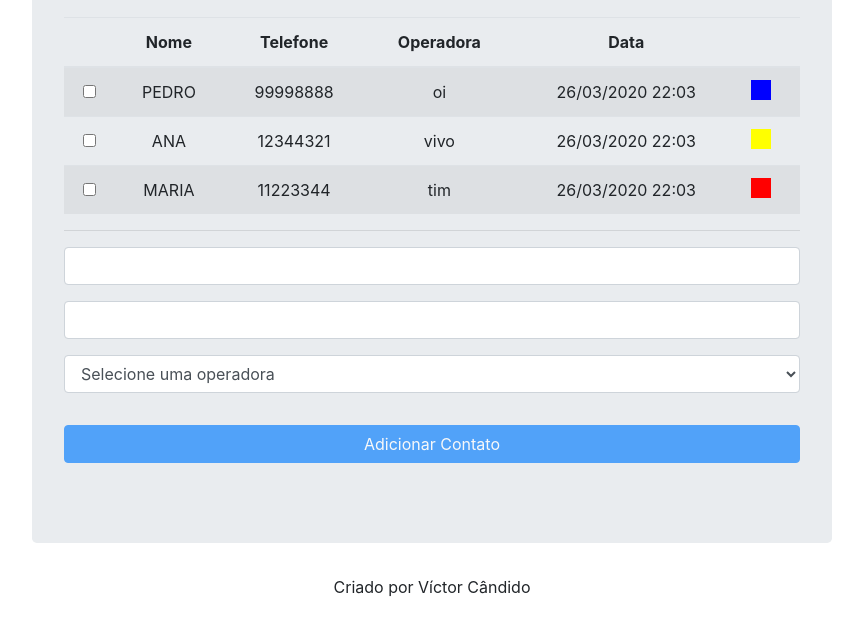
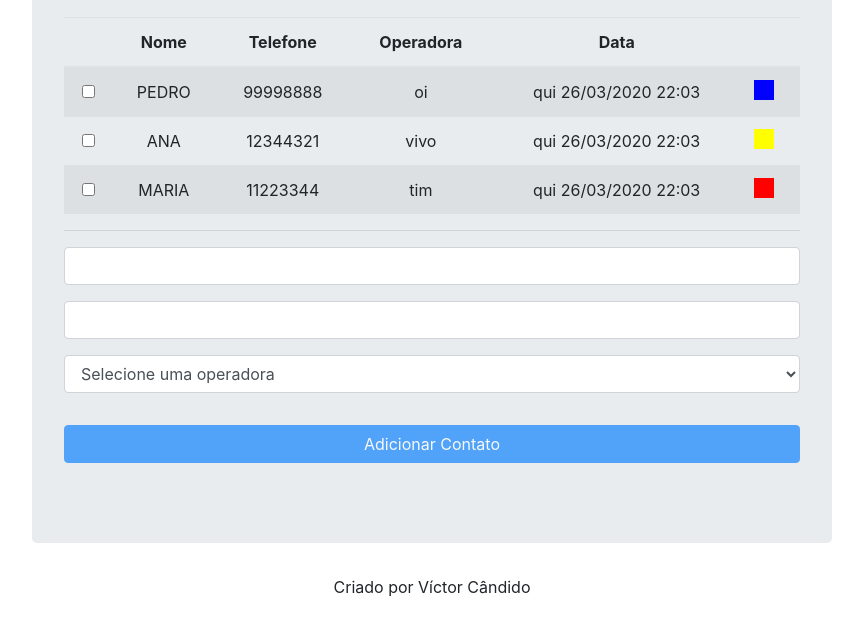
Before and after one commit to VictorCandido/angularJs, a plain HTML site: page index.html in a window 1280 px wide. Shown: the part 167-800 px from the top of the page, without its empty margins (208-1071 px from the left). Drawn offline with nearby package versions, Linux system fonts and the light colour scheme.

Commit message:
Date com dia

```diff
--- a/index.html
+++ b/index.html
@@ -49,7 +49,7 @@
                     <td>{{ contato.nome | uppercase }}</td>
                     <td>{{ contato.telefone }}</td>
                     <td>{{ contato.operadora.nome | lowercase }}</td>
-                    <td>{{ contato.data | date:'dd/MM/yyyy HH:mm' }}</td>
+                    <td>{{ contato.data | date:'EEE dd/MM/yyyy HH:mm' }}</td>
                     <td>
                         <div style="width: 20px; height: 20px;" ng-style="{ 'background-color': contato.cor }"></div>
                     </td>
```
